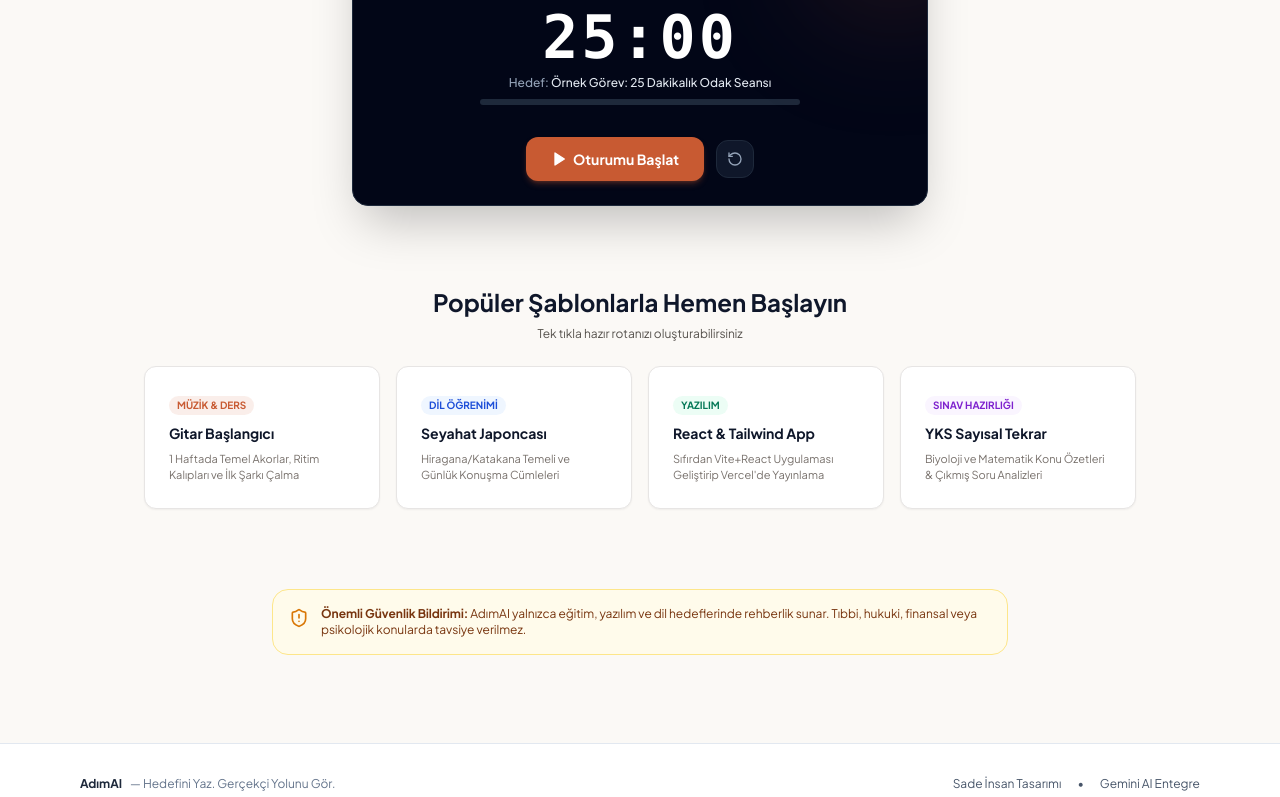
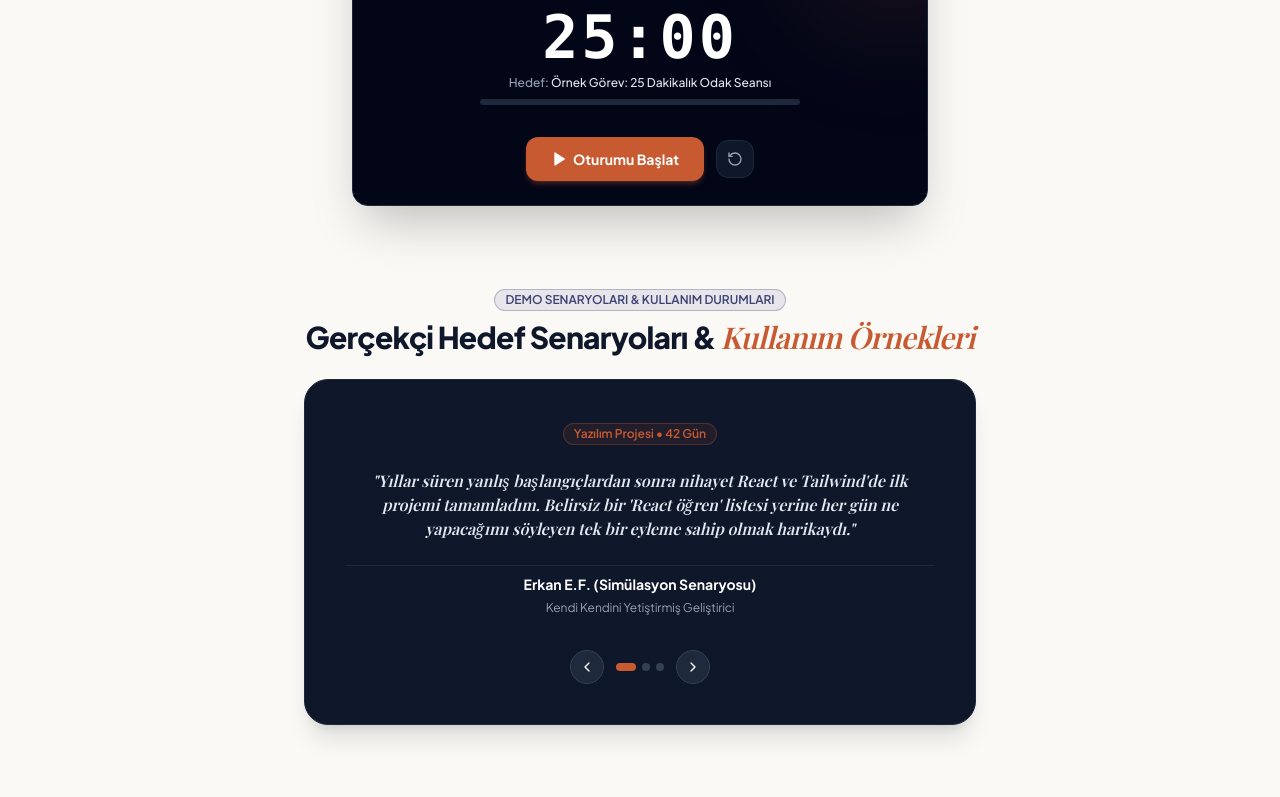
Before and after one commit to Laplace158/adim-ai, a React (Vite) app: page / in a window 1280 px wide. Shown: the part 2000-2797 px from the top of the page. Built offline with nearby package versions, Linux system fonts and the light colour scheme; a web font is replaced by a local one.

Commit message:
feat: Restore Demo Use Case Scenarios with Erkan E.F. simulation label

```diff
--- a/src/components/LandingPage.tsx
+++ b/src/components/LandingPage.tsx
@@ -1,5 +1,5 @@
-import React from 'react';
-import { Target, CheckCircle2, ShieldAlert, Sparkles, ArrowRight, Code, Languages, GraduationCap, Calendar, Clock, BarChart3, Play, ExternalLink, Flame, Check } from 'lucide-react';
+import React, { useState } from 'react';
+import { Target, CheckCircle2, ShieldAlert, Sparkles, ArrowRight, Code, Languages, GraduationCap, Calendar, Clock, BarChart3, ChevronLeft, ChevronRight, Play, ExternalLink, Flame, Check } from 'lucide-react';
 import { Button } from './ui/Button';
 import { Card } from './ui/Card';
 import { Badge } from './ui/Badge';
@@ -10,6 +10,37 @@ interface LandingPageProps {
 }
 
 export const LandingPage: React.FC<LandingPageProps> = ({ onStartGoal }) => {
+  const [activeTestimonialIdx, setActiveTestimonialIdx] = useState(0);
+
+  const testimonials = [
+    {
+      quote: "Yıllar süren yanlış başlangıçlardan sonra nihayet React ve Tailwind'de ilk projemi tamamladım. Belirsiz bir 'React öğren' listesi yerine her gün ne yapacağımı söyleyen tek bir eyleme sahip olmak harikaydı.",
+      author: "Erkan E.F.",
+      role: "Kendi Kendini Yetiştirmiş Geliştirici",
+      badge: "Yazılım Projesi • 42 Gün"
+    },
+    {
+      quote: "Japonca Hiragana ve Katakana alfabesini öğrenirken hep pes ediyordum. AdımAI günlük 25 dakikalık odak seansları ve Tofugu linkleriyle 2 haftada seyahat cümlelerimi konuşmamı sağladı.",
+      author: "Selin K.",
+      role: "Tasarımcı & Gezgin",
+      badge: "Dil Öğrenimi • 28 Gün"
+    },
+    {
+      quote: "YKS Biyoloji ve Matematik çalışırken konu dağları arasında kayboluyordum. Süreç bittiğinde elime verilen somut kanıt listesi ve deneme analizleri netlerimi %35 artırdı.",
+      author: "Mert Y.",
+      role: "YKS Sayısal Öğrencisi",
+      badge: "Sınav Hazırlığı • 60 Gün"
+    }
+  ];
+
+  const handleNextTestimonial = () => {
+    setActiveTestimonialIdx(prev => (prev + 1) % testimonials.length);
+  };
+
+  const handlePrevTestimonial = () => {
+    setActiveTestimonialIdx(prev => (prev - 1 + testimonials.length) % testimonials.length);
+  };
+
   return (
     <div className="space-y-20 py-6 sm:py-10">
       {/* Hero Section */}
@@ -148,8 +179,55 @@ export const LandingPage: React.FC<LandingPageProps> = ({ onStartGoal }) => {
           <FocusTimerWidget taskTitle="Örnek Görev: 25 Dakikalık Odak Seansı" defaultMinutes={25} />
         </div>
       </section>
+      {/* Demo Use Case Scenarios */}
+      <section className="max-w-4xl mx-auto px-4 text-center space-y-6">
+        <div className="space-y-2">
+          <Badge variant="indigo" className="font-semibold">DEMO SENARYOLARI & KULLANIM DURUMLARI</Badge>
+          <h2 className="text-3xl font-extrabold text-slate-900 tracking-tight">
+            Gerçekçi Hedef Senaryoları & <span className="font-serif italic font-normal text-[#C85A32]">Kullanım Örnekleri</span>
+          </h2>
+        </div>
 
+        <div className="bg-slate-900 text-white rounded-3xl p-6 sm:p-10 border border-slate-800 shadow-xl space-y-6 relative max-w-2xl mx-auto">
+          <Badge variant="terracotta" className="text-xs">{testimonials[activeTestimonialIdx].badge}</Badge>
 
+          <p className="text-sm sm:text-base text-slate-200 italic leading-relaxed font-serif">
+            "{testimonials[activeTestimonialIdx].quote}"
+          </p>
+
+          <div className="pt-2 border-t border-slate-800">
+            <span className="font-bold text-white text-sm block">{testimonials[activeTestimonialIdx].author} (Simülasyon Senaryosu)</span>
+            <span className="text-xs text-slate-400">{testimonials[activeTestimonialIdx].role}</span>
+          </div>
+
+          <div className="flex items-center justify-center gap-3 pt-2">
+            <button
+              onClick={handlePrevTestimonial}
+              className="p-2 rounded-full border border-slate-700 bg-slate-800 hover:bg-slate-700 text-white transition-colors"
+              title="Önceki Deneyim"
+            >
+              <ChevronLeft className="w-4 h-4" />
+            </button>
+            <div className="flex items-center gap-1.5">
+              {testimonials.map((_, idx) => (
+                <span
+                  key={idx}
+                  className={`w-2 h-2 rounded-full transition-all ${
+                    idx === activeTestimonialIdx ? 'bg-[#C85A32] w-5' : 'bg-slate-700'
+                  }`}
+                />
+              ))}
+            </div>
+            <button
+              onClick={handleNextTestimonial}
+              className="p-2 rounded-full border border-slate-700 bg-slate-800 hover:bg-slate-700 text-white transition-colors"
+              title="Sonraki Deneyim"
+            >
+              <ChevronRight className="w-4 h-4" />
+            </button>
+          </div>
+        </div>
+      </section>
 
       {/* Ready-to-use Popular Templates Quick Picker */}
       <section className="max-w-5xl mx-auto px-4 space-y-6">
```
